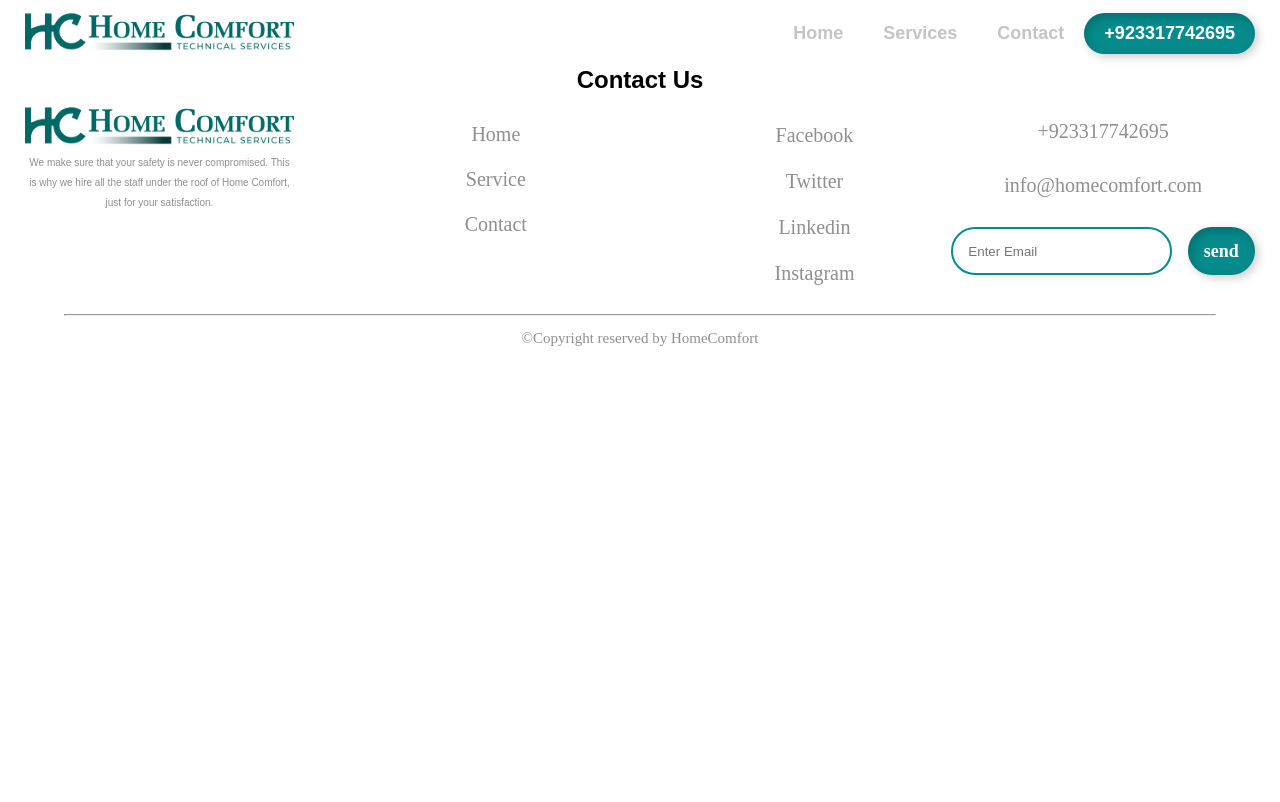
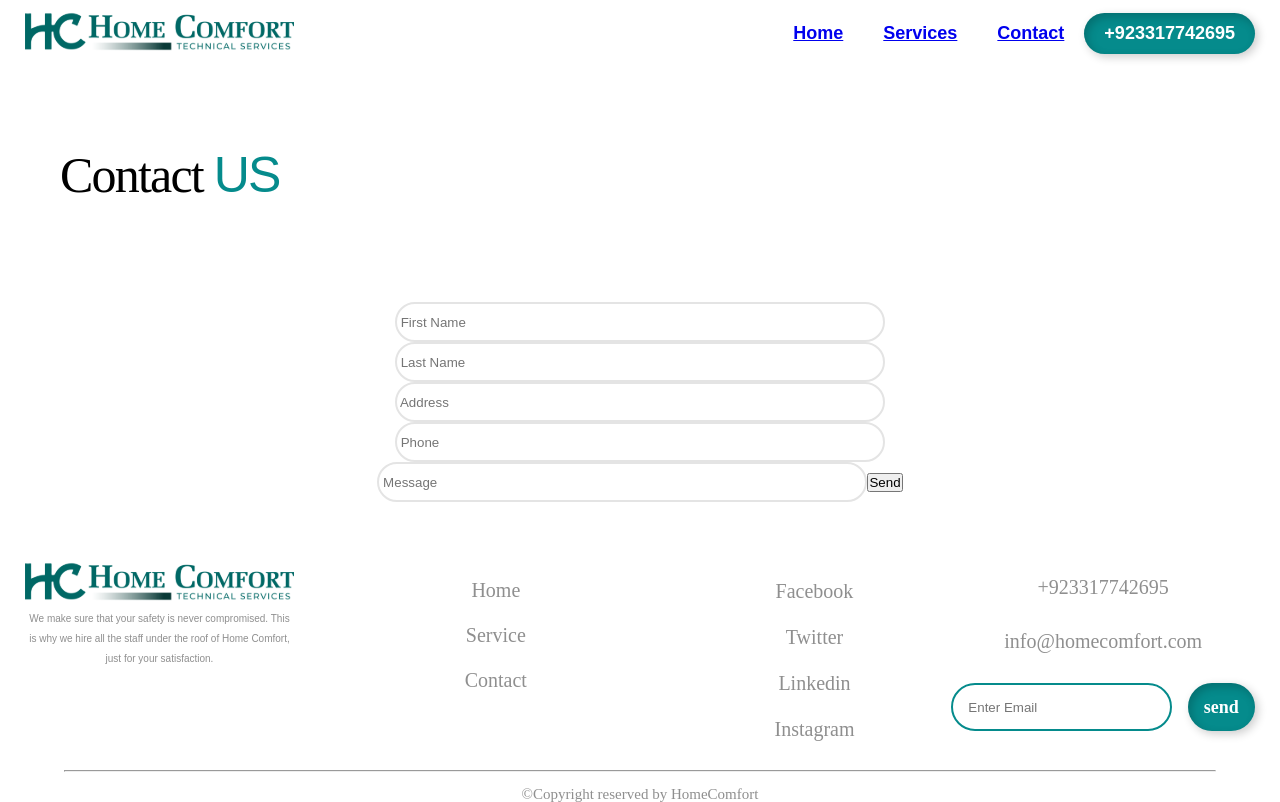
Before and after one commit to Royal2690/Web, a React (Create React App) app: page /contact-us in a window 1280 px wide. Built offline with nearby package versions, Linux system fonts and the light colour scheme.

Commit message:
contactfrom

```diff
--- a/src/global/layout/header.js
+++ b/src/global/layout/header.js
@@ -1,5 +1,7 @@
 import React from 'react'
+import { Link } from 'react-router-dom'
 import logo from '../../assests/images/logo/logo.svg'
+
 const Header = () => {
     return (
         <div>
@@ -10,13 +12,20 @@ const Header = () => {
                 <nav>
                     <ul>
                         <li>
-                            Home
+                            <Link to="/">
+                                Home
+                            </Link>
+
                         </li>
                         <li>
-                            Services
+                            <Link to="/about-us">
+                                Services
+                            </Link>
                         </li>
                         <li>
-                            Contact
+                            <Link to="/contact-us">
+                                Contact
+                            </Link>
                         </li>
                         <li class="Header_Btn">
                             +923317742695
--- a/src/pages/contactUs/features/banner.js
+++ b/src/pages/contactUs/features/banner.js
@@ -1,11 +1,15 @@
 import React from 'react'
-
 const Banner = () => {
     return (
         <div>
-            <h2>Contact Us</h2>
+            <div className='contact_us page_width'>
+                <div className='global_title'>
+                    Contact <span> US </span>
+                </div>
+            </div>
         </div>
     )
+
 }
 
 export default Banner
--- /dev/null
+++ b/src/pages/contactUs/features/contacFrom.js
@@ -0,0 +1,36 @@
+import React, { useState } from 'react'
+
+const ContacFrom = () => {
+    const [fname, setFname] = useState('')
+    const [lname, setLname] = useState('')
+    const [address, setAddress] = useState('')
+    const [phone, setPhone] = useState('')
+    const [message, setMessage] = useState('')
+
+    const formData = {
+        first_name: fname,
+        last_name: lname,
+        home_address: address,
+        phone_number: phone,
+        message: message
+    }
+    const onSubmit = () => {
+        console.log("Data in form", formData)
+    }
+
+    return (
+        <div className='page_width'>
+            <div className="form_contact">
+                <input type="text" placeholder=' First Name' className='form_input' value={fname} onChange={(e) => setFname(e.target)} />
+                <input type="text" placeholder=' Last Name' className='form_input' value={lname} onChange={(e) => setLname(e.target)} />
+                <input type="text" placeholder=' Address' className='form_input' value={address} onChange={(e) => setAddress(e.target)} />
+                <input type="text" placeholder=' Phone' className='form_input' value={phone} onChange={(e) => setPhone(e.target)} />
+                <input type="text" placeholder=' Message' className='form_input' value={message} onChange={(e) => setMessage(e.target)} />
+
+                <button onClick={onSubmit}>Send</button>
+            </div>
+        </div>
+    )
+}
+
+export default ContacFrom
--- a/src/pages/contactUs/index.js
+++ b/src/pages/contactUs/index.js
@@ -1,9 +1,13 @@
 import React from 'react'
 import Banner from './features/banner'
+import ContacFrom from './features/contacFrom'
+import './style.css'
+
 const ContactUS = () => {
     return (
         <div>
             <Banner />
+            <ContacFrom />
         </div>
     )
 }
--- /dev/null
+++ b/src/pages/contactUs/style.css
@@ -0,0 +1,18 @@
+.contact_us {
+    padding: 50px 0px;
+}
+.form_contact {
+    max-width: 700px;
+    margin: 3rem auto;
+    padding: 20 px;
+    border-radius: 30px;
+background: rgb(255,255,255);
+background: linear-gradient(90deg, rgba(255,255,255,0) 40%, rgba(255,255,255,0) 90%);
+}
+
+.form_input {
+    width: 70%;
+    height: 40px;
+    border-radius: 30px;
+    border: 2px solid #E4E4E4;
+}
```
